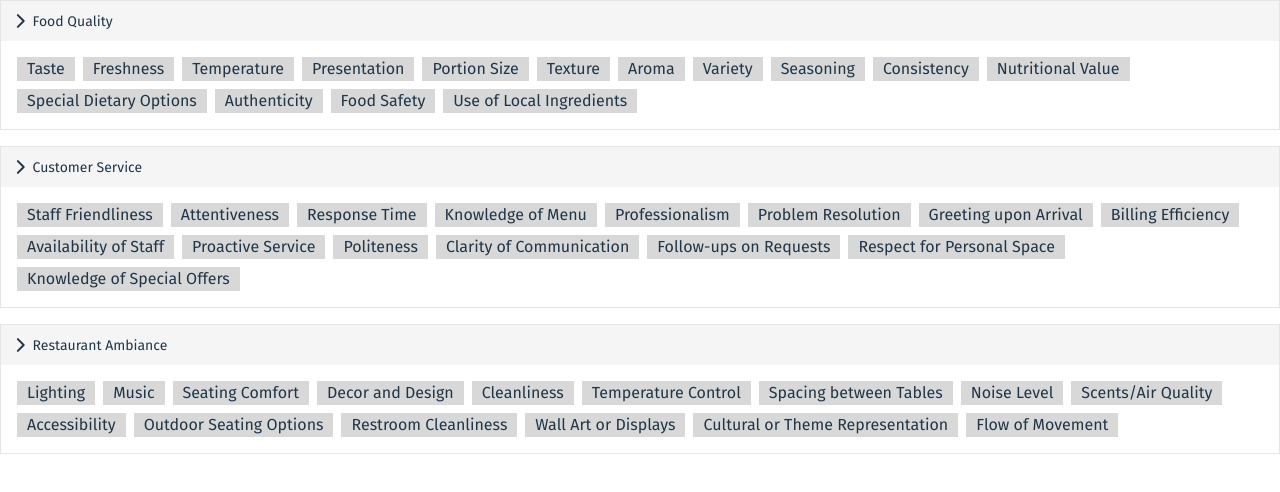
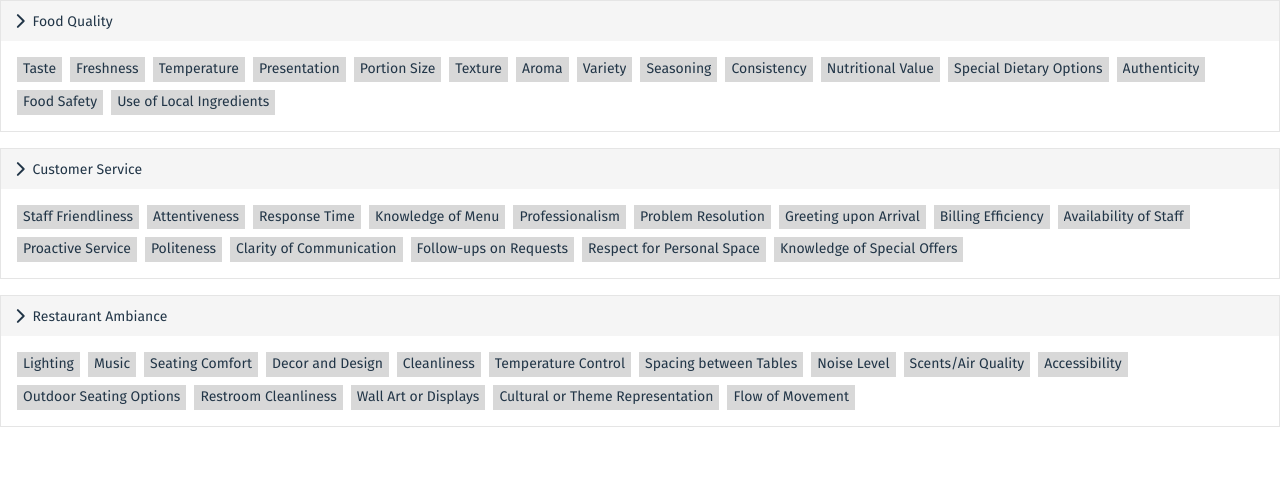
Before and after one commit to saiful6620/topic-configuration, a React (Vite) app: page / in a window 1280 px wide. Shown: the top 492 px of the page. Built offline with nearby package versions, Linux system fonts and the light colour scheme; data requests are answered from the project's data file.

Commit message:
hover button show done

```diff
--- a/src/pages/custom-topics/components/SubTopic.module.css
+++ b/src/pages/custom-topics/components/SubTopic.module.css
@@ -10,6 +10,8 @@
   background-color: #d8d8d8;
   display: flex;
   align-items: center;
+  position: relative;
+  overflow: hidden;
 }
 
 .subTopic:focus,
@@ -22,12 +24,30 @@
 .subTopicNameWrapper {
 }
 
+.subTopicName {
+  overflow: hidden;
+  white-space: nowrap;
+  margin: 0px;
+  padding: 0px;
+  line-height: 1.2;
+  font-size: 14px;
+  transition: transform 0.15s ease;
+}
+
+.subTopic:hover .subTopicName {
+  overflow: ellipsis;
+  transform: translate(14px, 0px);
+  overflow-x: hidden;
+}
+
 .subTopicInput:focus,
 .subTopicInput:focus-visible {
   outline: none;
   border-bottom: 1px solid #000;
   min-width: min-content;
   padding: 0px 4px;
+  font-size: 16px;
+  line-height: 1.2;
 }
 
 .subTopicActionButton {
@@ -38,16 +58,29 @@
   padding: 0;
   border-radius: 1px;
   cursor: pointer;
+  display: flex;
+  justify-content: center;
 }
 
 .dragHandle {
   border-radius: 1px;
   margin-right: 4px;
   cursor: move;
+  position: absolute;
+  left: 0;
+  top: 0;
+  z-index: 1;
+  background-color: #d8d8d8;
+  height: 100%;
 }
 
 .subTopicDeleteButton {
-  margin-left: 4px;
+  position: absolute;
+  right: 0;
+  top: 0;
+  z-index: 1;
+  background-color: #d8d8d8;
+  height: 100%;
 }
 
 .subTopicDeleteButton:focus,
@@ -73,7 +106,7 @@
 .subTopicDeleteButton {
   width: 0;
   transition: color 0.2s ease;
-  transition: width 0.1s ease, color 0.2s ease;
+  transition: width 0.15s ease, color 0.2s ease;
 }
 
 .dragHandle:hover,
@@ -85,5 +118,5 @@
 .subTopic:hover .dragHandle,
 .subTopic:hover .subTopicSelectButton,
 .subTopic:hover .subTopicDeleteButton {
-  width: 16px;
+  width: 20px;
 }
--- a/src/pages/custom-topics/components/SubTopic.tsx
+++ b/src/pages/custom-topics/components/SubTopic.tsx
@@ -102,7 +102,7 @@ const SubTopic = ({ subTopic, topicId }: SubTopicProps) => {
       className={styles.subTopic}
       onClick={handleSubTopicClick}
     >
-      {!isEditing && (
+      {!isEditing && selected.topic_id === null && (
         <button
           className={`${styles.subTopicActionButton} ${styles.dragHandle}`}
           {...listeners}
@@ -114,11 +114,9 @@ const SubTopic = ({ subTopic, topicId }: SubTopicProps) => {
       )}
       <div className={styles.subTopicNameWrapper}>
         <p
+          className={styles.subTopicName}
           style={{
             display: isEditing ? "none" : "block",
-            margin: "0px",
-            padding: "0px",
-            lineHeight: "1",
           }}
         >
           {subTopic.name}
```
